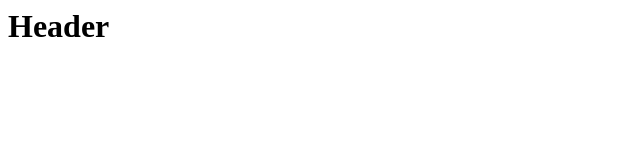
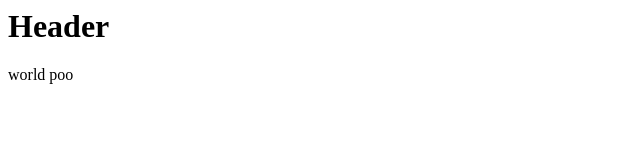
Before and after one commit to EJamdar05/repo-2, a plain HTML site: page index.html in a window 1280 px wide. Shown: the full height of the page, 0-640 px from the left. Drawn offline with Linux system fonts and the light colour scheme.

Commit message:
added a para

```diff
--- a/index.html
+++ b/index.html
@@ -1 +1,2 @@
 <h1>Header</h1>
+<p>world poo</p>
```
